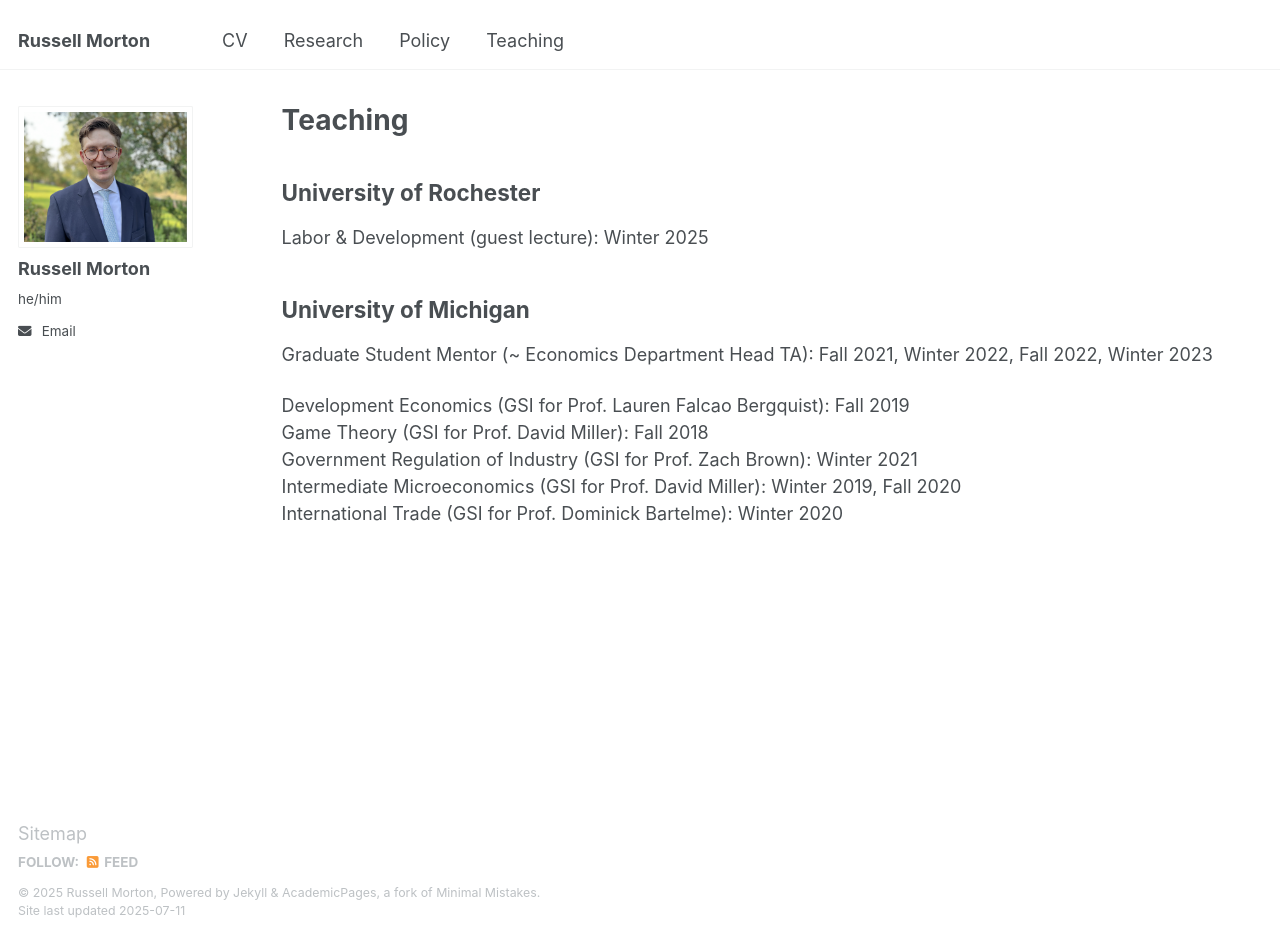
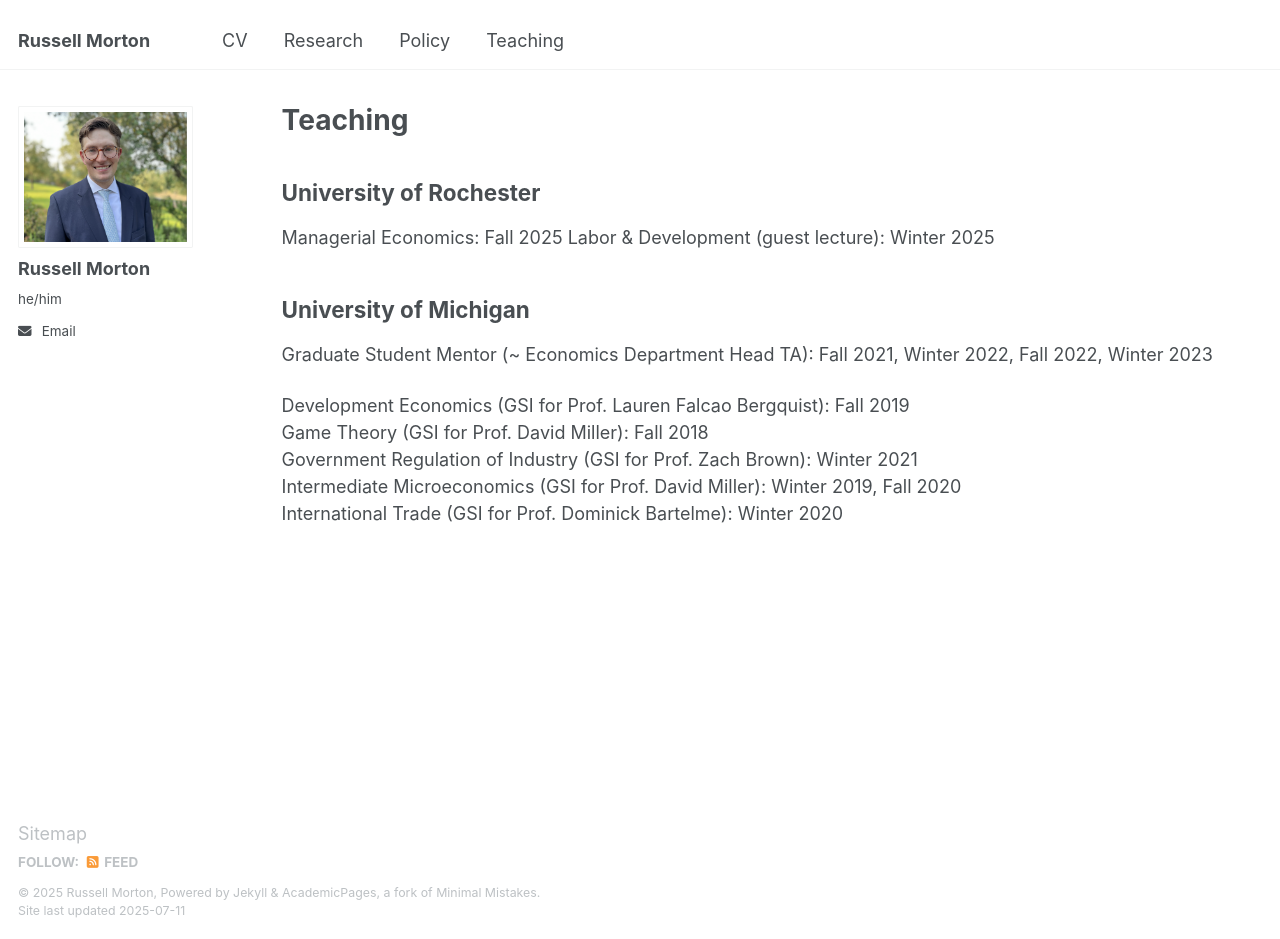
Before and after one commit to rpmorton/rpmorton.github.io, a Jekyll site: the page built from _pages/teaching.md, in a window 1280 px wide and 939 px high. Built offline with Jekyll 4.4.1, drawn with Linux system fonts in a browser that asks for light colours.

Commit message:
Update teaching.md

```diff
--- a/_pages/teaching.md
+++ b/_pages/teaching.md
@@ -6,6 +6,7 @@ author_profile: true
 ---
 ## University of Rochester
 
+Managerial Economics: Fall 2025
 Labor & Development (guest lecture): Winter 2025
 
 ## University of Michigan
```
